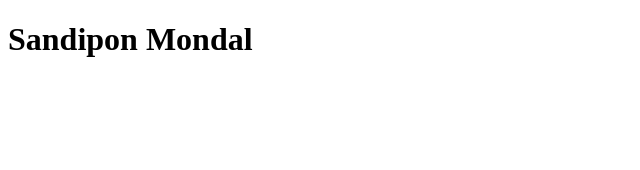
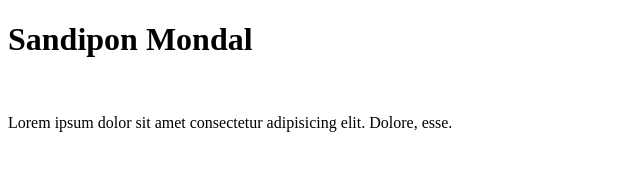
Before and after one commit to Sandip367236/First-project, a plain HTML site: page Index.html in a window 1280 px wide. Shown: the whole page, without its empty margins (0-640 px from the left). Drawn offline with Linux system fonts and the light colour scheme.

Commit message:
Adder a p tag

```diff
--- a/Index.html
+++ b/Index.html
@@ -7,5 +7,7 @@
 </head>
 <body>
   <h1>Sandipon Mondal</h1>
+  <br>
+  <p>Lorem ipsum dolor sit amet consectetur adipisicing elit. Dolore, esse.</p>
 </body>
 </html>
```
